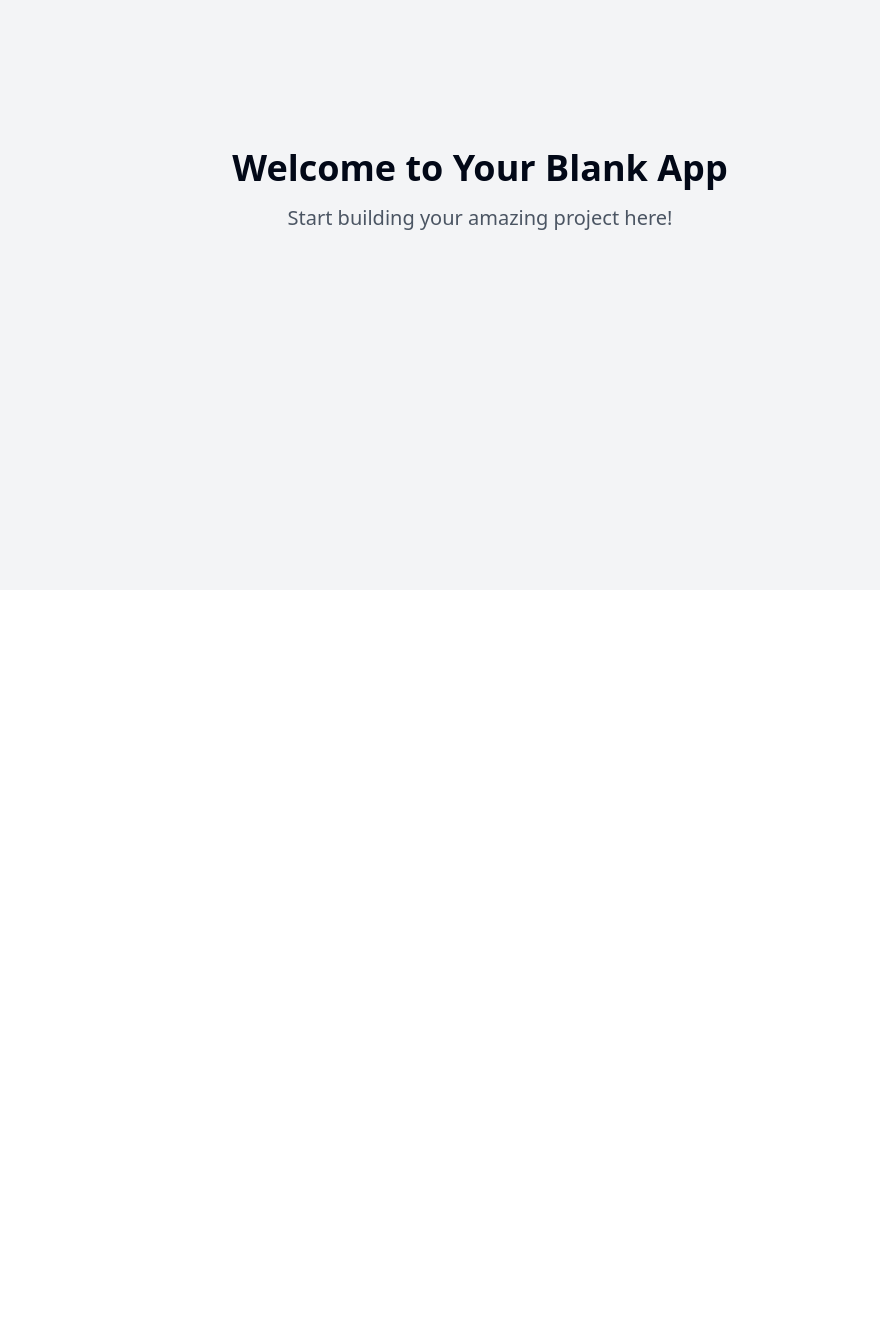
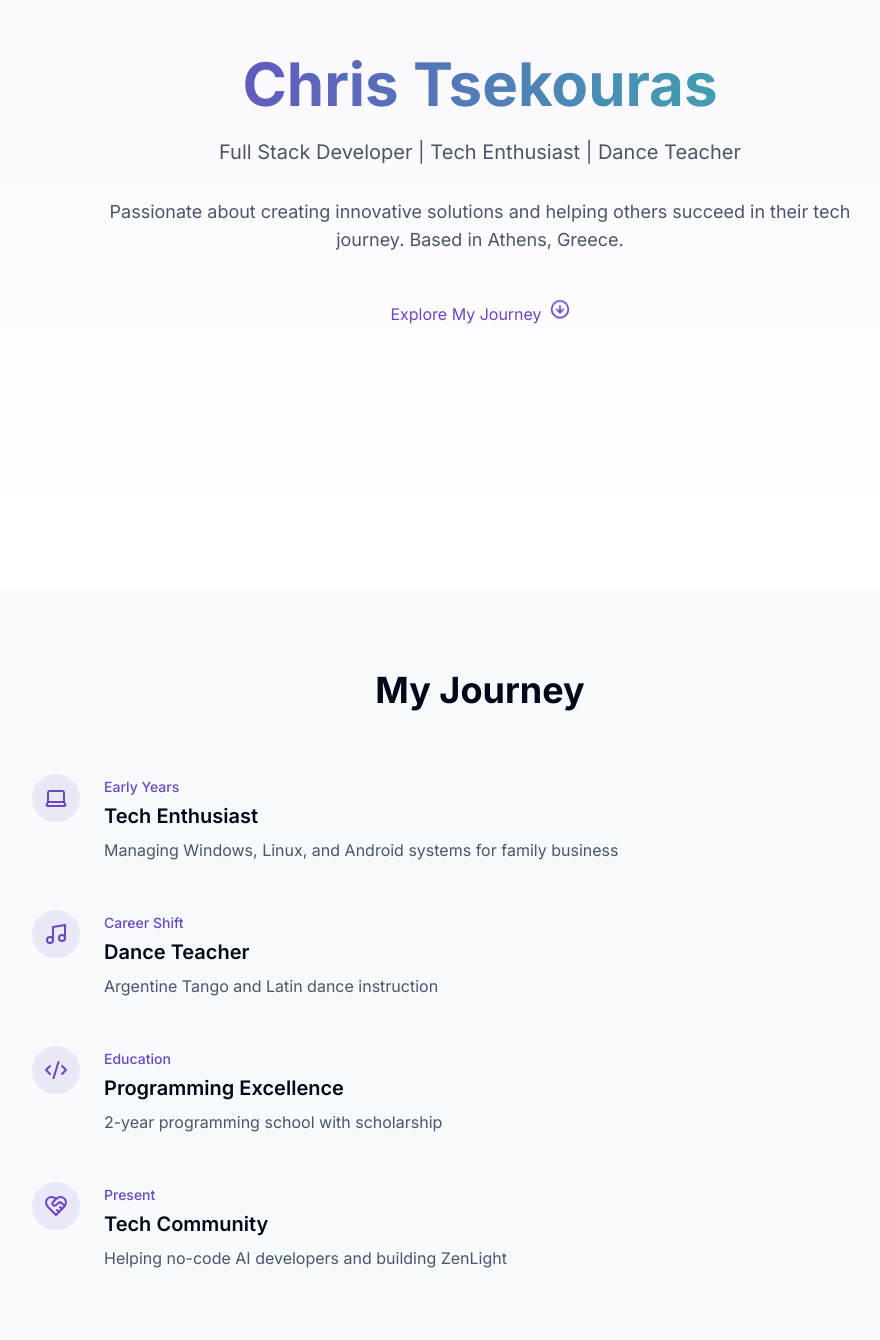
Before and after one commit to zenitogr/zenito-portfolio-pavilion, a React (Vite) app: page / in a window 1280 px wide. Shown: the part 210-1550 px from the top of the page, without its empty margins (160-1040 px from the left). Before the commit the page ends 800 px from the top, so only its background shows below. Built offline with nearby package versions, Linux system fonts and the light colour scheme.

Commit message:
Add personal portfolio content
Updated the portfolio to include personal information, professional background, and contact details for collaboration and job opportunities. Added sections highlighting skills, interests, and links to social networks and support channels.

```diff
--- a/index.html
+++ b/index.html
@@ -1,14 +1,15 @@
+
 <!DOCTYPE html>
 <html lang="en">
   <head>
     <meta charset="UTF-8" />
     <meta name="viewport" content="width=device-width, initial-scale=1.0" />
-    <title>zenito-portfolio-pavilion</title>
-    <meta name="description" content="Lovable Generated Project" />
-    <meta name="author" content="Lovable" />
+    <title>Chris Tsekouras - Full Stack Developer</title>
+    <meta name="description" content="Personal portfolio of Chris Tsekouras (ZenitoGR) - Full Stack Developer from Athens, Greece" />
+    <meta name="author" content="Chris Tsekouras" />
     <meta property="og:image" content="/og-image.png" />
+    <link rel="stylesheet" href="https://fonts.googleapis.com/css2?family=Inter:wght@300;400;500;600;700&display=swap">
   </head>
-
   <body>
     <div id="root"></div>
     <script src="https://cdn.gpteng.co/gptengineer.js" type="module"></script>
--- a/package.json
+++ b/package.json
@@ -45,6 +45,7 @@
     "cmdk": "^1.0.0",
     "date-fns": "^3.6.0",
     "embla-carousel-react": "^8.3.0",
+    "framer-motion": "^12.4.2",
     "input-otp": "^1.2.4",
     "lucide-react": "^0.462.0",
     "next-themes": "^0.3.0",
--- /dev/null
+++ b/src/components/Contact.tsx
@@ -0,0 +1,38 @@
+
+import { Mail, MessageCircle } from "lucide-react";
+
+export const Contact = () => {
+  return (
+    <section className="py-20 bg-gradient-to-b from-transparent to-primary/5">
+      <div className="container mx-auto px-4">
+        <h2 className="text-3xl md:text-4xl font-bold text-center mb-16">Let's Connect</h2>
+        <div className="max-w-2xl mx-auto grid gap-8 md:grid-cols-2">
+          <a
+            href="mailto:tsekouras.x@outlook.com"
+            className="group p-6 rounded-xl bg-white shadow-lg hover:shadow-xl transition-all duration-300"
+          >
+            <div className="flex items-center gap-4 mb-4">
+              <Mail className="w-6 h-6 text-primary" />
+              <h3 className="font-semibold">Email</h3>
+            </div>
+            <p className="text-sm text-muted-foreground group-hover:text-primary transition-colors">
+              tsekouras.x@outlook.com
+            </p>
+          </a>
+          <a
+            href="https://discord.gg/uB5XcA35hq"
+            className="group p-6 rounded-xl bg-white shadow-lg hover:shadow-xl transition-all duration-300"
+          >
+            <div className="flex items-center gap-4 mb-4">
+              <MessageCircle className="w-6 h-6 text-primary" />
+              <h3 className="font-semibold">Discord</h3>
+            </div>
+            <p className="text-sm text-muted-foreground group-hover:text-primary transition-colors">
+              zengodgr
+            </p>
+          </a>
+        </div>
+      </div>
+    </section>
+  );
+};
--- /dev/null
+++ b/src/components/Hero.tsx
@@ -0,0 +1,36 @@
+
+import { motion } from "framer-motion";
+import { ArrowDownCircle } from "lucide-react";
+
+export const Hero = () => {
+  return (
+    <section className="min-h-screen flex items-center justify-center relative overflow-hidden bg-gradient-to-b from-primary/5 to-transparent">
+      <div className="container mx-auto px-4 py-16 text-center">
+        <motion.div
+          initial={{ opacity: 0, y: 20 }}
+          animate={{ opacity: 1, y: 0 }}
+          transition={{ duration: 0.5 }}
+          className="max-w-3xl mx-auto"
+        >
+          <h1 className="text-4xl md:text-6xl font-bold mb-6 bg-clip-text text-transparent bg-gradient-to-r from-primary to-secondary">
+            Chris Tsekouras
+          </h1>
+          <p className="text-lg md:text-xl text-muted-foreground mb-8">
+            Full Stack Developer | Tech Enthusiast | Dance Teacher
+          </p>
+          <p className="text-base md:text-lg text-muted-foreground mb-12 leading-relaxed">
+            Passionate about creating innovative solutions and helping others succeed in their tech journey.
+            Based in Athens, Greece.
+          </p>
+          <a
+            href="#journey"
+            className="inline-flex items-center gap-2 text-primary hover:text-primary/80 transition-colors"
+          >
+            <span>Explore My Journey</span>
+            <ArrowDownCircle className="w-5 h-5 animate-bounce" />
+          </a>
+        </motion.div>
+      </div>
+    </section>
+  );
+};
--- /dev/null
+++ b/src/components/Journey.tsx
@@ -0,0 +1,67 @@
+
+import { motion } from "framer-motion";
+import { Code2, HeartHandshake, Laptop, Music } from "lucide-react";
+
+const timelineItems = [
+  {
+    year: "Early Years",
+    title: "Tech Enthusiast",
+    description: "Managing Windows, Linux, and Android systems for family business",
+    icon: Laptop,
+  },
+  {
+    year: "Career Shift",
+    title: "Dance Teacher",
+    description: "Argentine Tango and Latin dance instruction",
+    icon: Music,
+  },
+  {
+    year: "Education",
+    title: "Programming Excellence",
+    description: "2-year programming school with scholarship",
+    icon: Code2,
+  },
+  {
+    year: "Present",
+    title: "Tech Community",
+    description: "Helping no-code AI developers and building ZenLight",
+    icon: HeartHandshake,
+  },
+];
+
+export const Journey = () => {
+  return (
+    <section id="journey" className="py-20 bg-muted">
+      <div className="container mx-auto px-4">
+        <motion.h2
+          initial={{ opacity: 0 }}
+          whileInView={{ opacity: 1 }}
+          transition={{ duration: 0.5 }}
+          className="text-3xl md:text-4xl font-bold text-center mb-16"
+        >
+          My Journey
+        </motion.h2>
+        <div className="max-w-4xl mx-auto">
+          {timelineItems.map((item, index) => (
+            <motion.div
+              key={index}
+              initial={{ opacity: 0, x: index % 2 === 0 ? -20 : 20 }}
+              whileInView={{ opacity: 1, x: 0 }}
+              transition={{ duration: 0.5, delay: index * 0.2 }}
+              className="flex items-start gap-6 mb-12"
+            >
+              <div className="flex-shrink-0 w-12 h-12 rounded-full bg-primary/10 flex items-center justify-center">
+                <item.icon className="w-6 h-6 text-primary" />
+              </div>
+              <div>
+                <span className="text-sm text-primary font-medium">{item.year}</span>
+                <h3 className="text-xl font-semibold mt-1 mb-2">{item.title}</h3>
+                <p className="text-muted-foreground">{item.description}</p>
+              </div>
+            </motion.div>
+          ))}
+        </div>
+      </div>
+    </section>
+  );
+};
--- a/src/pages/Index.tsx
+++ b/src/pages/Index.tsx
@@ -1,12 +1,14 @@
-// Update this page (the content is just a fallback if you fail to update the page)
+
+import { Hero } from "@/components/Hero";
+import { Journey } from "@/components/Journey";
+import { Contact } from "@/components/Contact";
 
 const Index = () => {
   return (
-    <div className="min-h-screen flex items-center justify-center bg-gray-100">
-      <div className="text-center">
-        <h1 className="text-4xl font-bold mb-4">Welcome to Your Blank App</h1>
-        <p className="text-xl text-gray-600">Start building your amazing project here!</p>
-      </div>
+    <div className="min-h-screen bg-background text-foreground">
+      <Hero />
+      <Journey />
+      <Contact />
     </div>
   );
 };
--- a/tailwind.config.ts
+++ b/tailwind.config.ts
@@ -1,3 +1,4 @@
+
 import type { Config } from "tailwindcss";
 
 export default {
@@ -12,85 +13,59 @@ export default {
   theme: {
     container: {
       center: true,
-			padding: '2rem',
+      padding: "2rem",
       screens: {
-				'2xl': '1400px'
-			}
+        "2xl": "1400px",
+      },
     },
     extend: {
       colors: {
-				border: 'hsl(var(--border))',
-				input: 'hsl(var(--input))',
-				ring: 'hsl(var(--ring))',
-				background: 'hsl(var(--background))',
-				foreground: 'hsl(var(--foreground))',
+        border: "hsl(var(--border))",
+        input: "hsl(var(--input))",
+        ring: "hsl(var(--ring))",
+        background: "hsl(var(--background))",
+        foreground: "hsl(var(--foreground))",
         primary: {
-					DEFAULT: 'hsl(var(--primary))',
-					foreground: 'hsl(var(--primary-foreground))'
+          DEFAULT: "#6B46C1",
+          foreground: "#ffffff",
         },
         secondary: {
-					DEFAULT: 'hsl(var(--secondary))',
-					foreground: 'hsl(var(--secondary-foreground))'
+          DEFAULT: "#38B2AC",
+          foreground: "#ffffff",
         },
-				destructive: {
-					DEFAULT: 'hsl(var(--destructive))',
-					foreground: 'hsl(var(--destructive-foreground))'
+        accent: {
+          DEFAULT: "#ED8936",
+          foreground: "#ffffff",
         },
         muted: {
-					DEFAULT: 'hsl(var(--muted))',
-					foreground: 'hsl(var(--muted-foreground))'
+          DEFAULT: "#F7FAFC",
+          foreground: "#4A5568",
         },
-				accent: {
-					DEFAULT: 'hsl(var(--accent))',
-					foreground: 'hsl(var(--accent-foreground))'
       },
-				popover: {
-					DEFAULT: 'hsl(var(--popover))',
-					foreground: 'hsl(var(--popover-foreground))'
-				},
-				card: {
-					DEFAULT: 'hsl(var(--card))',
-					foreground: 'hsl(var(--card-foreground))'
-				},
-				sidebar: {
-					DEFAULT: 'hsl(var(--sidebar-background))',
-					foreground: 'hsl(var(--sidebar-foreground))',
-					primary: 'hsl(var(--sidebar-primary))',
-					'primary-foreground': 'hsl(var(--sidebar-primary-foreground))',
-					accent: 'hsl(var(--sidebar-accent))',
-					'accent-foreground': 'hsl(var(--sidebar-accent-foreground))',
-					border: 'hsl(var(--sidebar-border))',
-					ring: 'hsl(var(--sidebar-ring))'
-				}
-			},
-			borderRadius: {
-				lg: 'var(--radius)',
-				md: 'calc(var(--radius) - 2px)',
-				sm: 'calc(var(--radius) - 4px)'
+      fontFamily: {
+        sans: ["Inter", "sans-serif"],
       },
       keyframes: {
-				'accordion-down': {
-					from: {
-						height: '0'
+        "fade-up": {
+          "0%": {
+            opacity: "0",
+            transform: "translateY(20px)",
           },
-					to: {
-						height: 'var(--radix-accordion-content-height)'
-					}
+          "100%": {
+            opacity: "1",
+            transform: "translateY(0)",
           },
-				'accordion-up': {
-					from: {
-						height: 'var(--radix-accordion-content-height)'
         },
-					to: {
-						height: '0'
-					}
-				}
+        "fade-in": {
+          "0%": { opacity: "0" },
+          "100%": { opacity: "1" },
+        },
       },
       animation: {
-				'accordion-down': 'accordion-down 0.2s ease-out',
-				'accordion-up': 'accordion-up 0.2s ease-out'
-			}
-		}
+        "fade-up": "fade-up 0.5s ease-out",
+        "fade-in": "fade-in 0.3s ease-out",
+      },
+    },
   },
   plugins: [require("tailwindcss-animate")],
 } satisfies Config;
```
Also changed, not shown: 1 other file (tests, documents, lock files or other folders). Lines whose indentation alone changed are shown as unchanged.
